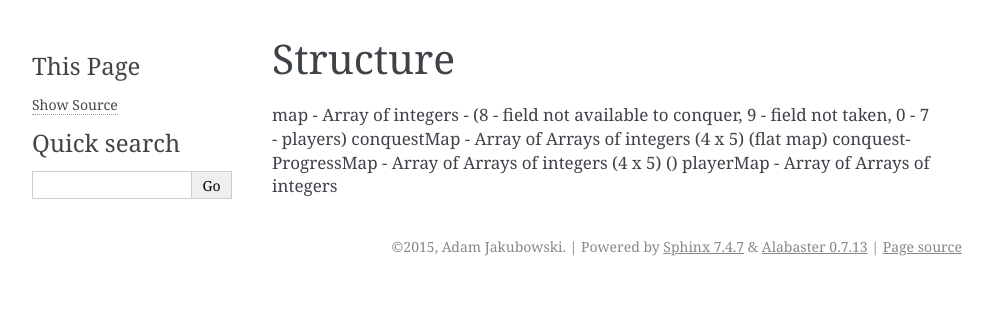
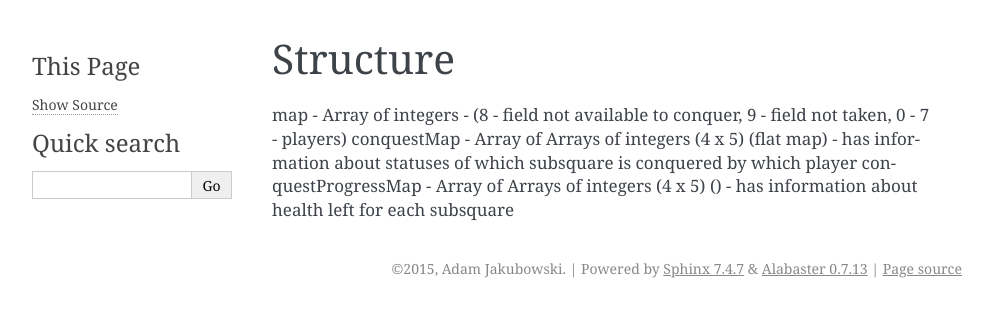
Before and after one commit to ajakubo1/shapewars, a Sphinx documentation site: the page built from doc/notes/structure.rst, in a window 1280 px wide. Shown: the top 317 px of the page, without its empty margins (148-1141 px from the left). Built offline with Sphinx 7.4.7, drawn with Linux system fonts in a browser that asks for light colours.

Commit message:
ech... pusta głowa

```diff
--- a/doc/notes/structure.rst
+++ b/doc/notes/structure.rst
@@ -6,6 +6,5 @@ Structure
 
 
 map - Array of integers - (8 - field not available to conquer, 9 - field not taken, 0 - 7 - players)
-conquestMap - Array of Arrays of integers (4 x 5) (flat map)
-conquestProgressMap - Array of Arrays of integers (4 x 5) ()
-playerMap - Array of Arrays of integers
+conquestMap - Array of Arrays of integers (4 x 5) (flat map) - has information about statuses of which subsquare is conquered by which player
+conquestProgressMap - Array of Arrays of integers (4 x 5) () - has information about health left for each subsquare
```
Also changed, not shown: 1 other file.
